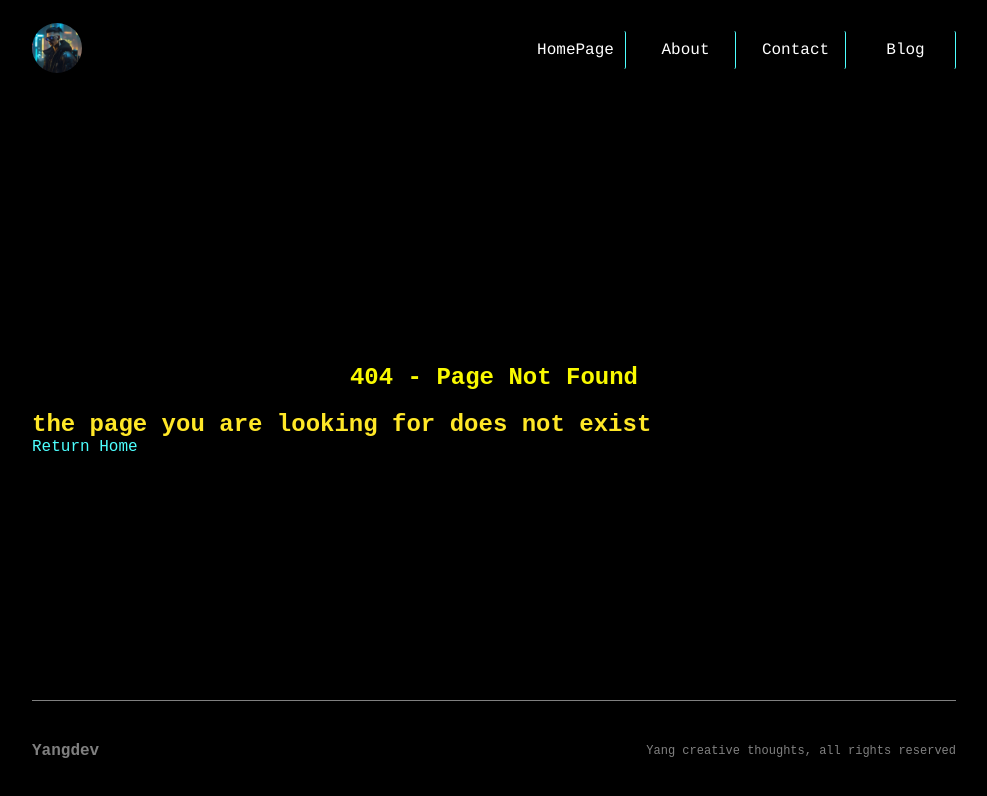
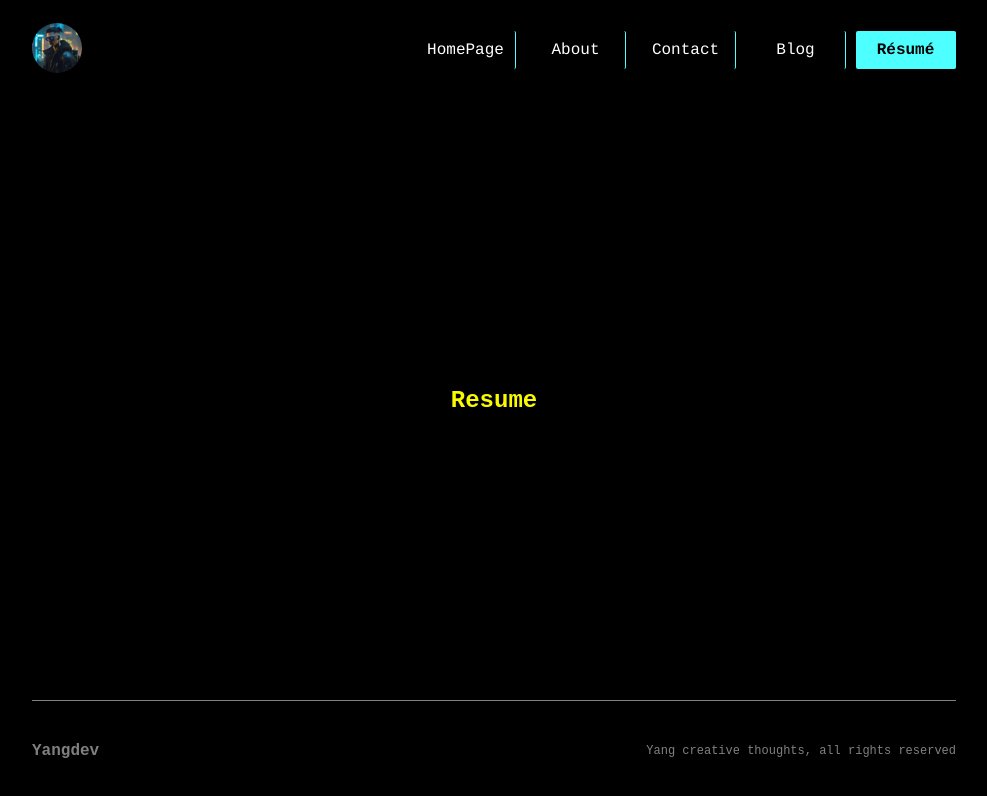
Before and after one commit to YangIsCoding/Blog_Web, a Next.js app: page /resume in a window 1280 px wide. Before the commit this address had no page. Shown: the top 796 px of the page, without its empty margins (146-1133 px from the left). Built offline with nearby package versions, Linux system fonts and the light colour scheme.

Commit message:
blog api done

```diff
--- /dev/null
+++ b/src/app/resume/page.jsx
@@ -0,0 +1,9 @@
+const resume = () => {
+    return (
+        <div>
+            <h1>Resume</h1>
+        </div>
+    );
+}
+
+export default resume;
--- a/src/components/navbar/links/Links.jsx
+++ b/src/components/navbar/links/Links.jsx
@@ -9,6 +9,7 @@ const links = [
         { title: "About", path: "/about" },
         { title: "Contact", path: "/contact" },
         { title: "Blog", path: "/blog" },
+        {title: "Résumé", path: "/resume"},
 ];
 
 const Links = () => {
```
Also changed, not shown: src/app/blog/[slug]/page.jsx (+10 -0 lines).
